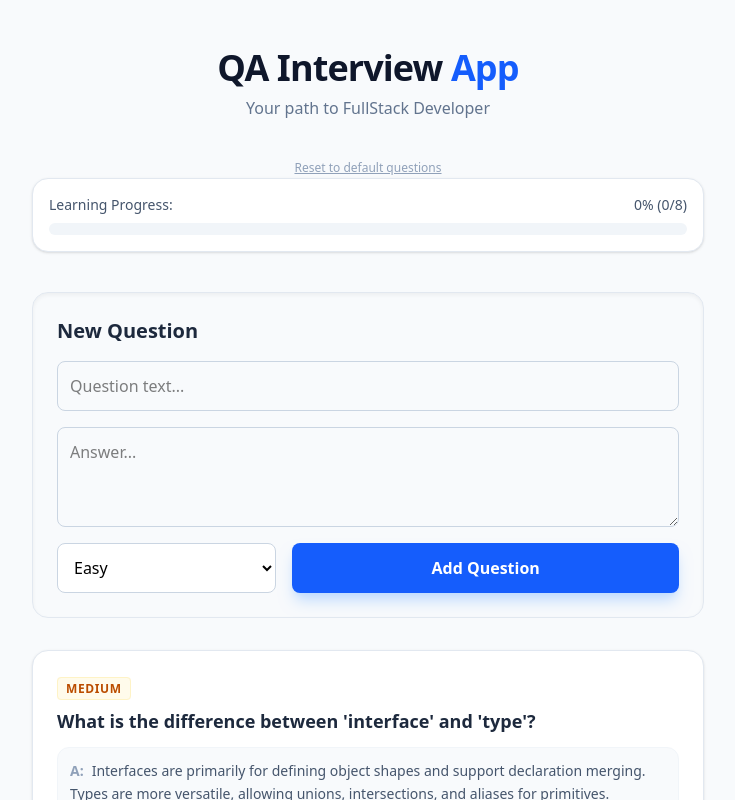
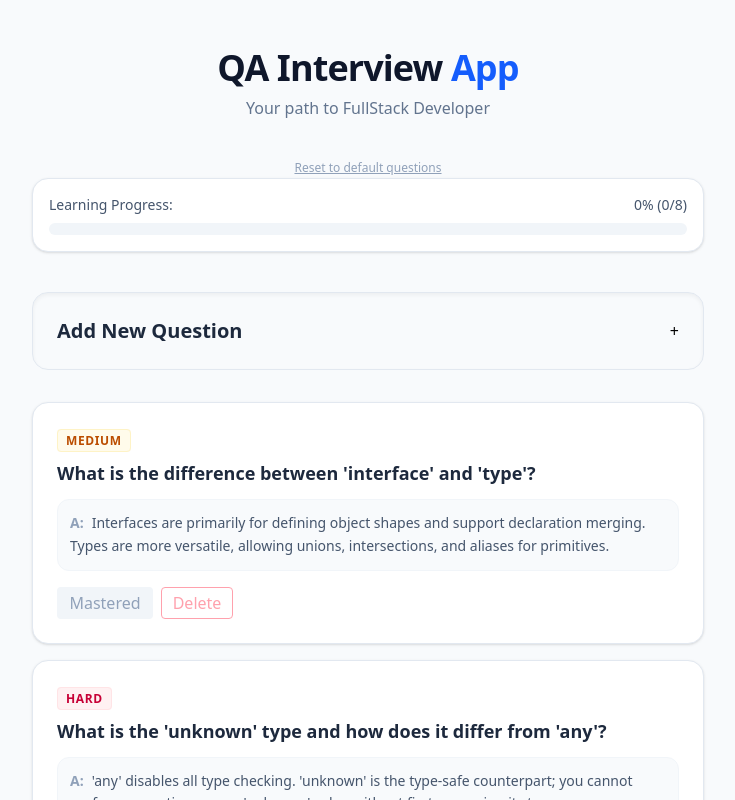
Before and after one commit to ileegant/interview-app, a React (Vite) app: page / in a window 1280 px wide. Shown: the top 800 px of the page, without its empty margins (272-1007 px from the left). Built offline with nearby package versions, Linux system fonts and the light colour scheme.

Commit message:
feat: make AddQuestionForm collapsible with internal state

```diff
--- a/src/components/AddQuestionForm.tsx
+++ b/src/components/AddQuestionForm.tsx
@@ -10,6 +10,8 @@ export const AddQuestionForm = ({ onAdd }: Props) => {
   const [answer, setAnswer] = useState("");
   const [difficulty, setDifficulty] = useState<IQuestion["difficulty"]>("easy");
   const [error, setError] = useState<string | null>("");
+
+  const [isFormVisible, setIsFormVisible] = useState(false);
 
   const handleSubmit = (e: React.SubmitEvent) => {
     e.preventDefault();
@@ -32,6 +34,7 @@ export const AddQuestionForm = ({ onAdd }: Props) => {
     setAnswer("");
     setDifficulty("easy");
     setError(null);
+    setIsFormVisible(false);
   };
 
   return (
@@ -39,8 +42,15 @@ export const AddQuestionForm = ({ onAdd }: Props) => {
       onSubmit={handleSubmit}
       className="bg-slate-50 p-6 rounded-2xl border border-slate-200 flex flex-col gap-4 shadow-inner"
     >
-      <h2 className="text-xl font-bold text-slate-800">New Question</h2>
+      <div className="flex justify-between">
+        <h2 className="text-xl font-bold text-slate-800">Add New Question</h2>
+        <button type="button" onClick={() => setIsFormVisible(!isFormVisible)}>
+          {isFormVisible ? "✕" : "+"}
+        </button>
+      </div>
 
+      {isFormVisible && (
+        <>
           <input
             className="p-3 rounded-lg border border-slate-300 focus:ring-2 focus:ring-blue-500 outline-none"
             placeholder="Question text..."
@@ -74,7 +84,11 @@ export const AddQuestionForm = ({ onAdd }: Props) => {
             </button>
           </div>
 
-      {error && <p className="text-rose-500 text-sm font-medium">{error}</p>}
+          {error && (
+            <p className="text-rose-500 text-sm font-medium">{error}</p>
+          )}
+        </>
+      )}
     </form>
   );
 };
```
Lines whose indentation alone changed are shown as unchanged.
